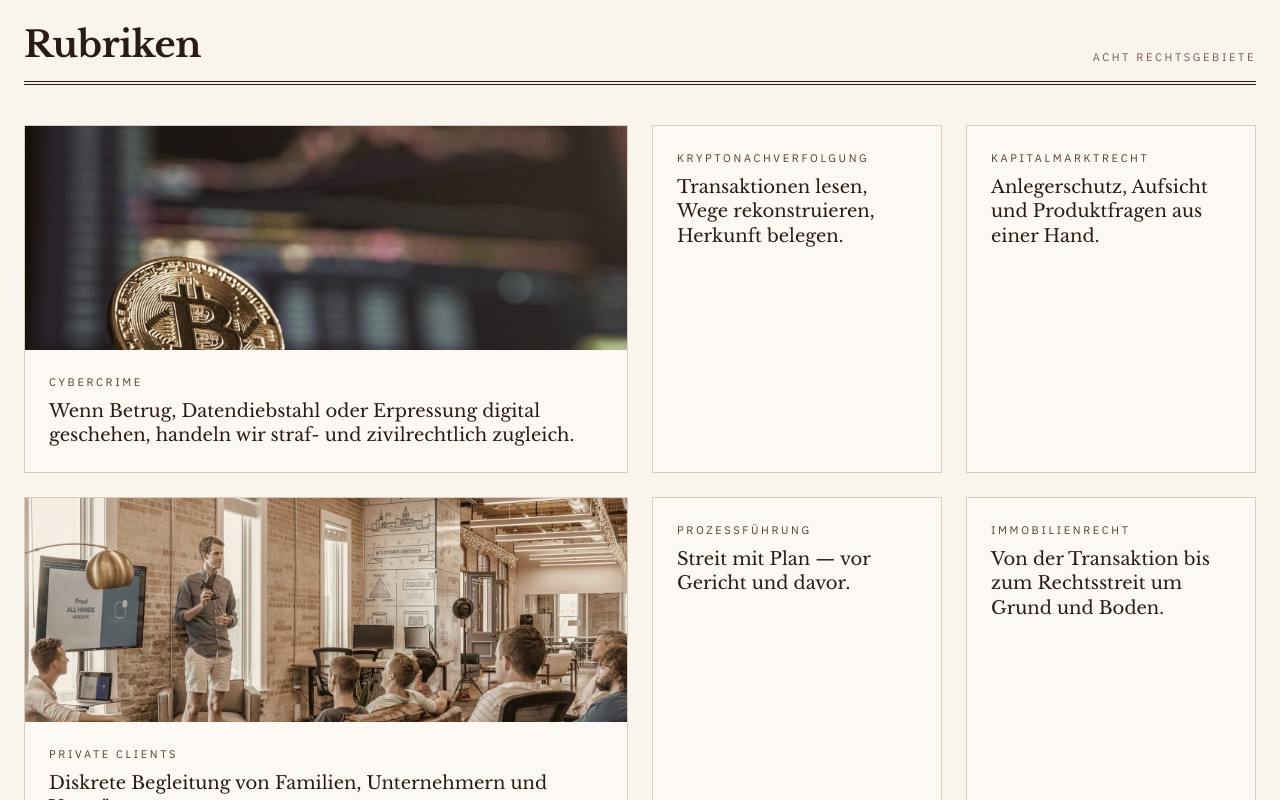
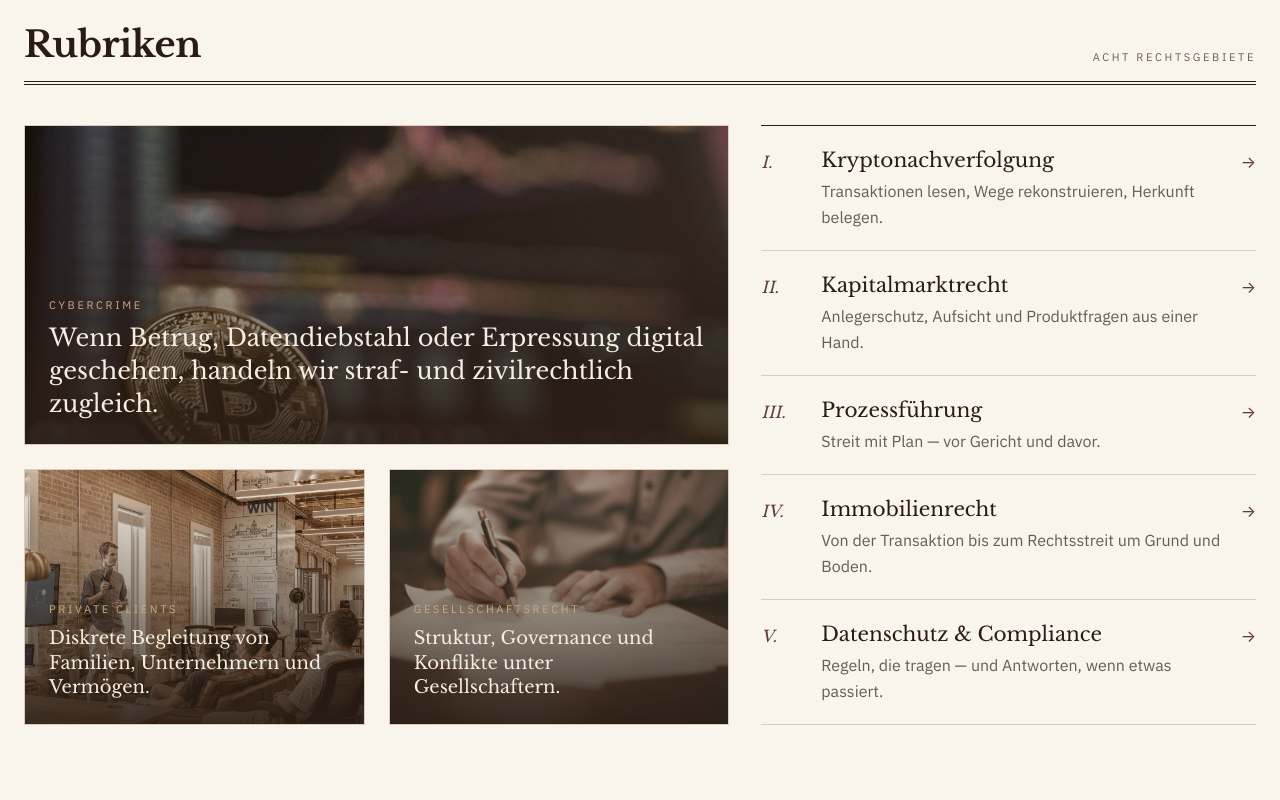
Before and after one commit to darklobster9512/berthold-recovery, a React (Vite) app: page / in a window 1280 px wide. Shown: the part 2100-2900 px from the top of the page. Built offline with nearby package versions, Linux system fonts and the light colour scheme.

Commit message:
Changes
Co-authored-by: darklobster9512 <301748244+darklobster9512@users.noreply.github.com>

```diff
--- a/src/pages/Index.tsx
+++ b/src/pages/Index.tsx
@@ -134,16 +134,33 @@ const Index = () => {
           <h2 className="font-serif text-3xl md:text-4xl text-primary">Rubriken</h2>
           <span className="text-[11px] uppercase tracking-[0.24em] text-muted-foreground">Acht Rechtsgebiete</span>
         </div>
-        <div className="grid md:grid-cols-4 gap-6">
-          {rubriken.map((r) => (
-            <Link key={r.to} to={r.to} className={`group relative overflow-hidden border border-border bg-card flex flex-col ${r.span}`}>
-              {r.img && <img src={r.img} alt={r.label} loading="lazy" className="w-full h-56 object-cover transition-transform duration-700 group-hover:scale-[1.03]" />}
-              <div className="p-6">
-                <p className="text-[11px] uppercase tracking-[0.24em] text-secondary mb-2">{r.label}</p>
-                <p className="font-serif text-lg leading-snug text-primary group-hover:text-secondary">{r.text}</p>
-              </div>
-            </Link>
-          ))}
+        <div className="grid lg:grid-cols-12 gap-8">
+          <div className="lg:col-span-7 grid grid-cols-2 gap-6">
+            {rubriken.filter((r) => r.img).map((r, i) => (
+              <Link key={r.to} to={r.to} className={`group relative overflow-hidden border border-border ${i === 0 ? "col-span-2 h-80" : "col-span-2 sm:col-span-1 h-64"}`}>
+                <img src={r.img} alt={r.label} loading="lazy" className="absolute inset-0 w-full h-full object-cover transition-transform duration-700 group-hover:scale-[1.03]" />
+                <div className="absolute inset-0 bg-gradient-to-t from-primary/90 via-primary/40 to-transparent" />
+                <div className="absolute inset-x-0 bottom-0 p-6">
+                  <p className="text-[11px] uppercase tracking-[0.24em] text-accent mb-2">{r.label}</p>
+                  <p className={`font-serif leading-snug text-primary-foreground ${i === 0 ? "text-2xl" : "text-lg"}`}>{r.text}</p>
+                </div>
+              </Link>
+            ))}
+          </div>
+          <ol className="lg:col-span-5 border-t border-primary flex flex-col">
+            {rubriken.filter((r) => !r.img).map((r, i) => (
+              <li key={r.to} className="flex-1 border-b border-border">
+                <Link to={r.to} className="group h-full flex items-start gap-5 py-5">
+                  <span className="font-serif italic text-secondary w-10 shrink-0 pt-1">{["I.", "II.", "III.", "IV.", "V."][i]}</span>
+                  <span className="flex-1">
+                    <span className="block font-serif text-xl text-primary group-hover:text-secondary">{r.label}</span>
+                    <span className="block mt-1 text-foreground/70 leading-relaxed">{r.text}</span>
+                  </span>
+                  <span className="text-secondary pt-1 transition-transform group-hover:translate-x-1">→</span>
+                </Link>
+              </li>
+            ))}
+          </ol>
         </div>
       </section>
 
```
